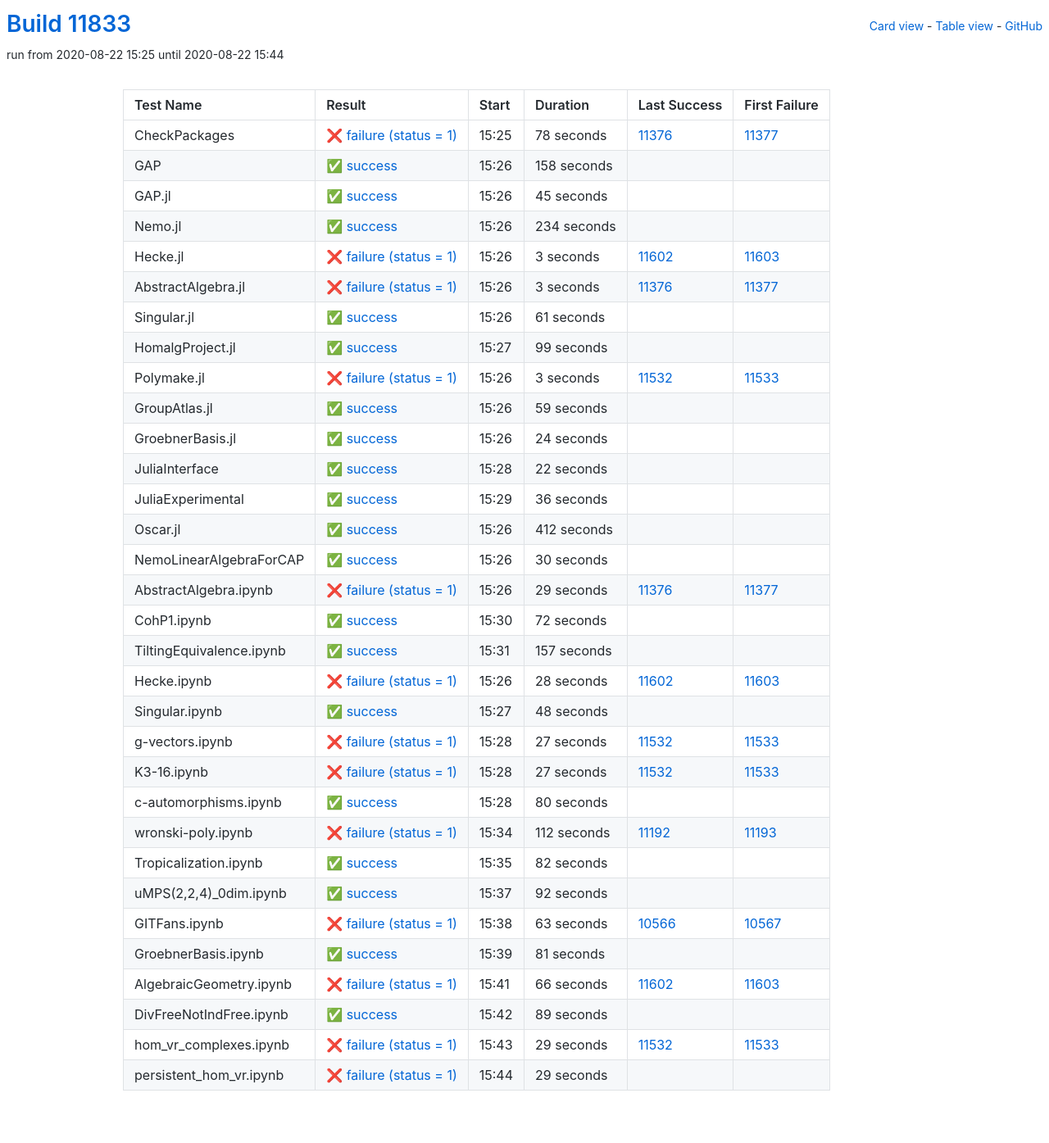
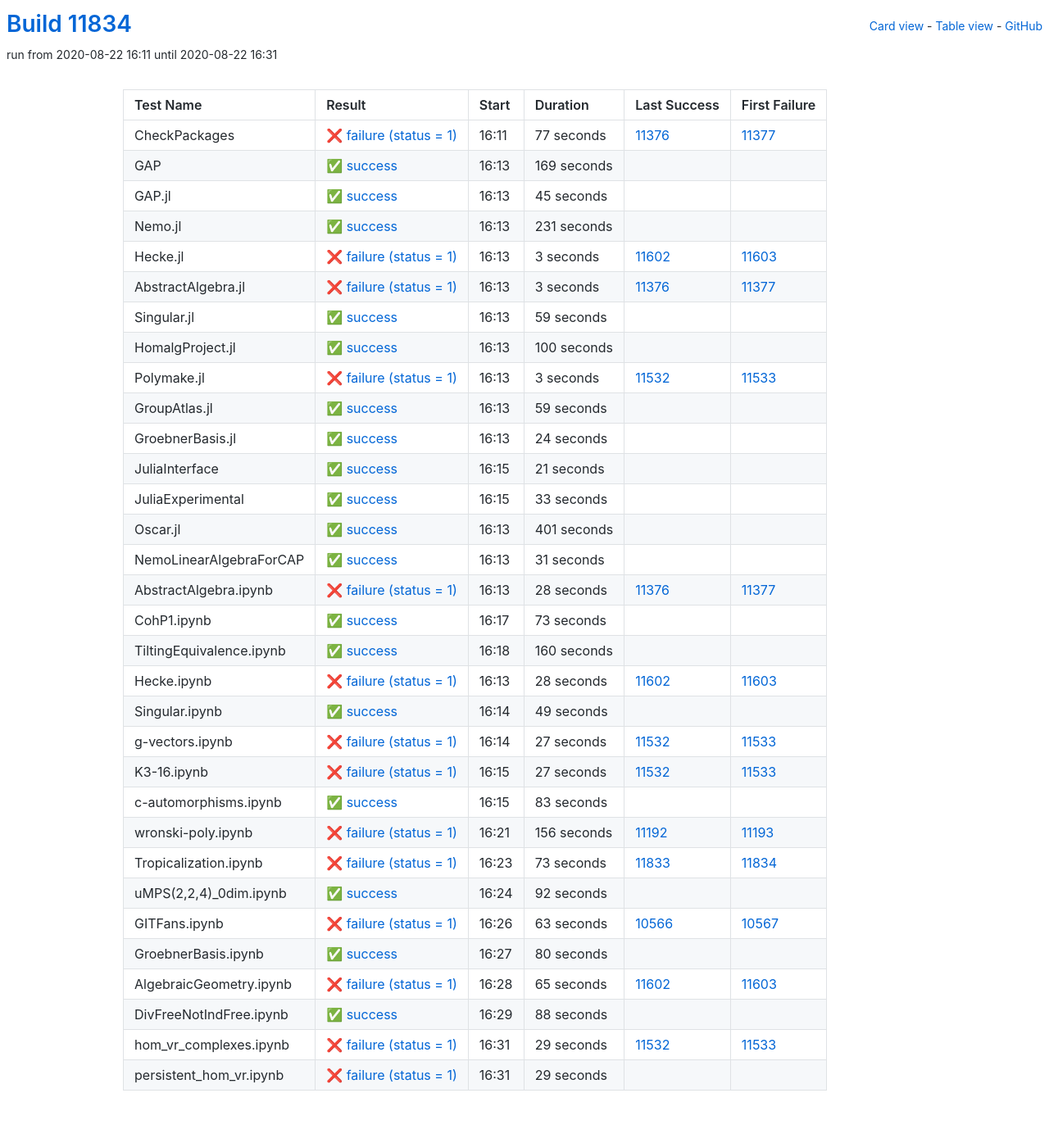
Before and after one commit to oscar-system/oscar-ci-status, a Jekyll site: the page built from table.html, in a window 1280 px wide. Shown: the whole page at 82% size. Built offline with Jekyll 4.4.1, drawn with Linux system fonts in a browser that asks for light colours.

Commit message:
Build #11834

```diff
--- a/_data/ci.yml
+++ b/_data/ci.yml
@@ -1,6 +1,6 @@
 ---
-build: 11833
-build_url: https://oscarci.mathematik.uni-kl.de/job/oscar/11833/
+build: 11834
+build_url: https://oscarci.mathematik.uni-kl.de/job/oscar/11834/
 job: oscar
 organization: oscar-system
 repo: oscar-ci-status
@@ -8,32 +8,32 @@
 tests:
 - name: CheckPackages
   id: checkpackages
-  log: https://oscarci.mathematik.uni-kl.de/job/oscar/11833/artifact/logs/build-11833/CheckPackages.log
-  start: 2020-08-22 15:25
+  log: https://oscarci.mathematik.uni-kl.de/job/oscar/11834/artifact/logs/build-11834/CheckPackages.log
+  start: 2020-08-22 16:11
   success: false
   exitcode: 1
   status: failure
-  duration: 78
+  duration: 77
   last_success: 11376
   last_success_url: https://oscarci.mathematik.uni-kl.de/job/oscar/11376/
   first_failure: 11377
   first_failure_url: https://oscarci.mathematik.uni-kl.de/job/oscar/11377/
 - name: GAP
   id: gap
-  log: https://oscarci.mathematik.uni-kl.de/job/oscar/11833/artifact/logs/build-11833/GAP.log
-  start: 2020-08-22 15:26
+  log: https://oscarci.mathematik.uni-kl.de/job/oscar/11834/artifact/logs/build-11834/GAP.log
+  start: 2020-08-22 16:13
   success: true
   exitcode: 0
   status: success
-  duration: 158
+  duration: 169
   last_success: false
   last_success_url:
   first_failure: false
   first_failure_url:
 - name: GAP.jl
   id: gap-jl
-  log: https://oscarci.mathematik.uni-kl.de/job/oscar/11833/artifact/logs/build-11833/GAP.jl.log
-  start: 2020-08-22 15:26
+  log: https://oscarci.mathematik.uni-kl.de/job/oscar/11834/artifact/logs/build-11834/GAP.jl.log
+  start: 2020-08-22 16:13
   success: true
   exitcode: 0
   status: success
@@ -44,20 +44,20 @@
   first_failure_url:
 - name: Nemo.jl
   id: nemo-jl
-  log: https://oscarci.mathematik.uni-kl.de/job/oscar/11833/artifact/logs/build-11833/Nemo.jl.log
-  start: 2020-08-22 15:26
+  log: https://oscarci.mathematik.uni-kl.de/job/oscar/11834/artifact/logs/build-11834/Nemo.jl.log
+  start: 2020-08-22 16:13
   success: true
   exitcode: 0
   status: success
-  duration: 234
+  duration: 231
   last_success: false
   last_success_url:
   first_failure: false
   first_failure_url:
 - name: Hecke.jl
   id: hecke-jl
-  log: https://oscarci.mathematik.uni-kl.de/job/oscar/11833/artifact/logs/build-11833/Hecke.jl.log
-  start: 2020-08-22 15:26
+  log: https://oscarci.mathematik.uni-kl.de/job/oscar/11834/artifact/logs/build-11834/Hecke.jl.log
+  start: 2020-08-22 16:13
   success: false
   exitcode: 1
   status: failure
@@ -68,8 +68,8 @@
   first_failure_url: https://oscarci.mathematik.uni-kl.de/job/oscar/11603/
 - name: AbstractAlgebra.jl
   id: abstractalgebra-jl
-  log: https://oscarci.mathematik.uni-kl.de/job/oscar/11833/artifact/logs/build-11833/AbstractAlgebra.jl.log
-  start: 2020-08-22 15:26
+  log: https://oscarci.mathematik.uni-kl.de/job/oscar/11834/artifact/logs/build-11834/AbstractAlgebra.jl.log
+  start: 2020-08-22 16:13
   success: false
   exitcode: 1
   status: failure
@@ -80,32 +80,32 @@
   first_failure_url: https://oscarci.mathematik.uni-kl.de/job/oscar/11377/
 - name: Singular.jl
   id: singular-jl
-  log: https://oscarci.mathematik.uni-kl.de/job/oscar/11833/artifact/logs/build-11833/Singular.jl.log
-  start: 2020-08-22 15:26
+  log: https://oscarci.mathematik.uni-kl.de/job/oscar/11834/artifact/logs/build-11834/Singular.jl.log
+  start: 2020-08-22 16:13
   success: true
   exitcode: 0
   status: success
-  duration: 61
+  duration: 59
   last_success: false
   last_success_url:
   first_failure: false
   first_failure_url:
 - name: HomalgProject.jl
   id: homalgproject-jl
-  log: https://oscarci.mathematik.uni-kl.de/job/oscar/11833/artifact/logs/build-11833/HomalgProject.jl.log
-  start: 2020-08-22 15:27
+  log: https://oscarci.mathematik.uni-kl.de/job/oscar/11834/artifact/logs/build-11834/HomalgProject.jl.log
+  start: 2020-08-22 16:13
   success: true
   exitcode: 0
   status: success
-  duration: 99
+  duration: 100
   last_success: false
   last_success_url:
   first_failure: false
   first_failure_url:
 - name: Polymake.jl
   id: polymake-jl
-  log: https://oscarci.mathematik.uni-kl.de/job/oscar/11833/artifact/logs/build-11833/Polymake.jl.log
-  start: 2020-08-22 15:26
+  log: https://oscarci.mathematik.uni-kl.de/job/oscar/11834/artifact/logs/build-11834/Polymake.jl.log
+  start: 2020-08-22 16:13
   success: false
   exitcode: 1
   status: failure
@@ -116,8 +116,8 @@
   first_failure_url: https://oscarci.mathematik.uni-kl.de/job/oscar/11533/
 - name: GroupAtlas.jl
   id: groupatlas-jl
-  log: https://oscarci.mathematik.uni-kl.de/job/oscar/11833/artifact/logs/build-11833/GroupAtlas.jl.log
-  start: 2020-08-22 15:26
+  log: https://oscarci.mathematik.uni-kl.de/job/oscar/11834/artifact/logs/build-11834/GroupAtlas.jl.log
+  start: 2020-08-22 16:13
   success: true
   exitcode: 0
   status: success
@@ -128,8 +128,8 @@
   first_failure_url:
 - name: GroebnerBasis.jl
   id: groebnerbasis-jl
-  log: https://oscarci.mathematik.uni-kl.de/job/oscar/11833/artifact/logs/build-11833/GroebnerBasis.jl.log
-  start: 2020-08-22 15:26
+  log: https://oscarci.mathematik.uni-kl.de/job/oscar/11834/artifact/logs/build-11834/GroebnerBasis.jl.log
+  start: 2020-08-22 16:13
   success: true
   exitcode: 0
   status: success
@@ -140,92 +140,92 @@
   first_failure_url:
 - name: JuliaInterface
   id: juliainterface
-  log: https://oscarci.mathematik.uni-kl.de/job/oscar/11833/artifact/logs/build-11833/JuliaInterface.log
-  start: 2020-08-22 15:28
+  log: https://oscarci.mathematik.uni-kl.de/job/oscar/11834/artifact/logs/build-11834/JuliaInterface.log
+  start: 2020-08-22 16:15
   success: true
   exitcode: 0
   status: success
-  duration: 22
+  duration: 21
   last_success: false
   last_success_url:
   first_failure: false
   first_failure_url:
 - name: JuliaExperimental
   id: juliaexperimental
-  log: https://oscarci.mathematik.uni-kl.de/job/oscar/11833/artifact/logs/build-11833/JuliaExperimental.log
-  start: 2020-08-22 15:29
+  log: https://oscarci.mathematik.uni-kl.de/job/oscar/11834/artifact/logs/build-11834/JuliaExperimental.log
+  start: 2020-08-22 16:15
   success: true
   exitcode: 0
   status: success
-  duration: 36
+  duration: 33
   last_success: false
   last_success_url:
   first_failure: false
   first_failure_url:
 - name: Oscar.jl
   id: oscar-jl
-  log: https://oscarci.mathematik.uni-kl.de/job/oscar/11833/artifact/logs/build-11833/Oscar.jl.log
-  start: 2020-08-22 15:26
+  log: https://oscarci.mathematik.uni-kl.de/job/oscar/11834/artifact/logs/build-11834/Oscar.jl.log
+  start: 2020-08-22 16:13
   success: true
   exitcode: 0
   status: success
-  duration: 412
+  duration: 401
   last_success: false
   last_success_url:
   first_failure: false
   first_failure_url:
 - name: NemoLinearAlgebraForCAP
   id: nemolinearalgebraforcap
-  log: https://oscarci.mathematik.uni-kl.de/job/oscar/11833/artifact/logs/build-11833/NemoLinearAlgebraForCAP.log
-  start: 2020-08-22 15:26
+  log: https://oscarci.mathematik.uni-kl.de/job/oscar/11834/artifact/logs/build-11834/NemoLinearAlgebraForCAP.log
+  start: 2020-08-22 16:13
   success: true
   exitcode: 0
   status: success
-  duration: 30
+  duration: 31
   last_success: false
   last_success_url:
   first_failure: false
   first_failure_url:
 - name: AbstractAlgebra.ipynb
   id: abstractalgebra-ipynb
-  log: https://oscarci.mathematik.uni-kl.de/job/oscar/11833/artifact/logs/build-11833/AbstractAlgebra.ipynb.log
-  start: 2020-08-22 15:26
+  log: https://oscarci.mathematik.uni-kl.de/job/oscar/11834/artifact/logs/build-11834/AbstractAlgebra.ipynb.log
+  start: 2020-08-22 16:13
   success: false
   exitcode: 1
   status: failure
-  duration: 29
+  duration: 28
   last_success: 11376
   last_success_url: https://oscarci.mathematik.uni-kl.de/job/oscar/11376/
   first_failure: 11377
   first_failure_url: https://oscarci.mathematik.uni-kl.de/job/oscar/11377/
 - name: CohP1.ipynb
   id: cohp1-ipynb
-  log: https://oscarci.mathematik.uni-kl.de/job/oscar/11833/artifact/logs/build-11833/CohP1.ipynb.log
-  start: 2020-08-22 15:30
+  log: https://oscarci.mathematik.uni-kl.de/job/oscar/11834/artifact/logs/build-11834/CohP1.ipynb.log
+  start: 2020-08-22 16:17
   success: true
   exitcode: 0
   status: success
-  duration: 72
+  duration: 73
   last_success: false
   last_success_url:
   first_failure: false
   first_failure_url:
 - name: TiltingEquivalence.ipynb
   id: tiltingequivalence-ipynb
-  log: https://oscarci.mathematik.uni-kl.de/job/oscar/11833/artifact/logs/build-11833/TiltingEquivalence.ipynb.log
-  start: 2020-08-22 15:31
+  log: https://oscarci.mathematik.uni-kl.de/job/oscar/11834/artifact/logs/build-11834/TiltingEquivalence.ipynb.log
+  start: 2020-08-22 16:18
   success: true
   exitcode: 0
   status: success
-  duration: 157
+  duration: 160
   last_success: false
   last_success_url:
   first_failure: false
   first_failure_url:
 - name: Hecke.ipynb
   id: hecke-ipynb
-  log: https://oscarci.mathematik.uni-kl.de/job/oscar/11833/artifact/logs/build-11833/Hecke.ipynb.log
-  start: 2020-08-22 15:26
+  log: https://oscarci.mathematik.uni-kl.de/job/oscar/11834/artifact/logs/build-11834/Hecke.ipynb.log
+  start: 2020-08-22 16:13
   success: false
   exitcode: 1
   status: failure
@@ -236,20 +236,20 @@
   first_failure_url: https://oscarci.mathematik.uni-kl.de/job/oscar/11603/
 - name: Singular.ipynb
   id: singular-ipynb
-  log: https://oscarci.mathematik.uni-kl.de/job/oscar/11833/artifact/logs/build-11833/Singular.ipynb.log
-  start: 2020-08-22 15:27
+  log: https://oscarci.mathematik.uni-kl.de/job/oscar/11834/artifact/logs/build-11834/Singular.ipynb.log
+  start: 2020-08-22 16:14
   success: true
   exitcode: 0
   status: success
-  duration: 48
+  duration: 49
   last_success: false
   last_success_url:
   first_failure: false
   first_failure_url:
 - name: g-vectors.ipynb
   id: g-vectors-ipynb
-  log: https://oscarci.mathematik.uni-kl.de/job/oscar/11833/artifact/logs/build-11833/g-vectors.ipynb.log
-  start: 2020-08-22 15:28
+  log: https://oscarci.mathematik.uni-kl.de/job/oscar/11834/artifact/logs/build-11834/g-vectors.ipynb.log
+  start: 2020-08-22 16:14
   success: false
   exitcode: 1
   status: failure
@@ -260,8 +260,8 @@
   first_failure_url: https://oscarci.mathematik.uni-kl.de/job/oscar/11533/
 - name: K3-16.ipynb
   id: k3-16-ipynb
-  log: https://oscarci.mathematik.uni-kl.de/job/oscar/11833/artifact/logs/build-11833/K3-16.ipynb.log
-  start: 2020-08-22 15:28
+  log: https://oscarci.mathematik.uni-kl.de/job/oscar/11834/artifact/logs/build-11834/K3-16.ipynb.log
+  start: 2020-08-22 16:15
   success: false
   exitcode: 1
   status: failure
@@ -272,44 +272,44 @@
   first_failure_url: https://oscarci.mathematik.uni-kl.de/job/oscar/11533/
 - name: c-automorphisms.ipynb
   id: c-automorphisms-ipynb
-  log: https://oscarci.mathematik.uni-kl.de/job/oscar/11833/artifact/logs/build-11833/c-automorphisms.ipynb.log
-  start: 2020-08-22 15:28
+  log: https://oscarci.mathematik.uni-kl.de/job/oscar/11834/artifact/logs/build-11834/c-automorphisms.ipynb.log
+  start: 2020-08-22 16:15
   success: true
   exitcode: 0
   status: success
-  duration: 80
+  duration: 83
   last_success: false
   last_success_url:
   first_failure: false
   first_failure_url:
 - name: wronski-poly.ipynb
   id: wronski-poly-ipynb
-  log: https://oscarci.mathematik.uni-kl.de/job/oscar/11833/artifact/logs/build-11833/wronski-poly.ipynb.log
-  start: 2020-08-22 15:34
+  log: https://oscarci.mathematik.uni-kl.de/job/oscar/11834/artifact/logs/build-11834/wronski-poly.ipynb.log
+  start: 2020-08-22 16:21
   success: false
   exitcode: 1
   status: failure
-  duration: 112
+  duration: 156
   last_success: 11192
   last_success_url: https://oscarci.mathematik.uni-kl.de/job/oscar/11192/
   first_failure: 11193
   first_failure_url: https://oscarci.mathematik.uni-kl.de/job/oscar/11193/
 - name: Tropicalization.ipynb
   id: tropicalization-ipynb
-  log: https://oscarci.mathematik.uni-kl.de/job/oscar/11833/artifact/logs/build-11833/Tropicalization.ipynb.log
-  start: 2020-08-22 15:35
-  success: true
-  exitcode: 0
-  status: success
-  duration: 82
-  last_success: false
-  last_success_url:
-  first_failure: false
-  first_failure_url:
+  log: https://oscarci.mathematik.uni-kl.de/job/oscar/11834/artifact/logs/build-11834/Tropicalization.ipynb.log
+  start: 2020-08-22 16:23
+  success: false
+  exitcode: 1
+  status: failure
+  duration: 73
+  last_success: 11833
+  last_success_url: https://oscarci.mathematik.uni-kl.de/job/oscar/11833/
+  first_failure: 11834
+  first_failure_url: https://oscarci.mathematik.uni-kl.de/job/oscar/11834/
 - name: uMPS(2,2,4)_0dim.ipynb
   id: umps-2-2-4-0dim-ipynb
-  log: https://oscarci.mathematik.uni-kl.de/job/oscar/11833/artifact/logs/build-11833/uMPS-2-2-4-_0dim.ipynb.log
-  start: 2020-08-22 15:37
+  log: https://oscarci.mathematik.uni-kl.de/job/oscar/11834/artifact/logs/build-11834/uMPS-2-2-4-_0dim.ipynb.log
+  start: 2020-08-22 16:24
   success: true
   exitcode: 0
   status: success
@@ -320,8 +320,8 @@
   first_failure_url:
 - name: GITFans.ipynb
   id: gitfans-ipynb
-  log: https://oscarci.mathematik.uni-kl.de/job/oscar/11833/artifact/logs/build-11833/GITFans.ipynb.log
-  start: 2020-08-22 15:38
+  log: https://oscarci.mathematik.uni-kl.de/job/oscar/11834/artifact/logs/build-11834/GITFans.ipynb.log
+  start: 2020-08-22 16:26
   success: false
   exitcode: 1
   status: failure
@@ -332,44 +332,44 @@
   first_failure_url: https://oscarci.mathematik.uni-kl.de/job/oscar/10567/
 - name: GroebnerBasis.ipynb
   id: groebnerbasis-ipynb
-  log: https://oscarci.mathematik.uni-kl.de/job/oscar/11833/artifact/logs/build-11833/GroebnerBasis.ipynb.log
-  start: 2020-08-22 15:39
+  log: https://oscarci.mathematik.uni-kl.de/job/oscar/11834/artifact/logs/build-11834/GroebnerBasis.ipynb.log
+  start: 2020-08-22 16:27
   success: true
   exitcode: 0
   status: success
-  duration: 81
+  duration: 80
   last_success: false
   last_success_url:
   first_failure: false
   first_failure_url:
 - name: AlgebraicGeometry.ipynb
   id: algebraicgeometry-ipynb
-  log: https://oscarci.mathematik.uni-kl.de/job/oscar/11833/artifact/logs/build-11833/AlgebraicGeometry.ipynb.log
-  start: 2020-08-22 15:41
+  log: https://oscarci.mathematik.uni-kl.de/job/oscar/11834/artifact/logs/build-11834/AlgebraicGeometry.ipynb.log
+  start: 2020-08-22 16:28
   success: false
   exitcode: 1
   status: failure
-  duration: 66
+  duration: 65
   last_success: 11602
   last_success_url: https://oscarci.mathematik.uni-kl.de/job/oscar/11602/
   first_failure: 11603
   first_failure_url: https://oscarci.mathematik.uni-kl.de/job/oscar/11603/
 - name: DivFreeNotIndFree.ipynb
   id: divfreenotindfree-ipynb
-  log: https://oscarci.mathematik.uni-kl.de/job/oscar/11833/artifact/logs/build-11833/DivFreeNotIndFree.ipynb.log
-  start: 2020-08-22 15:42
+  log: https://oscarci.mathematik.uni-kl.de/job/oscar/11834/artifact/logs/build-11834/DivFreeNotIndFree.ipynb.log
+  start: 2020-08-22 16:29
   success: true
   exitcode: 0
   status: success
-  duration: 89
+  duration: 88
   last_success: false
   last_success_url:
   first_failure: false
   first_failure_url:
 - name: hom_vr_complexes.ipynb
   id: hom-vr-complexes-ipynb
-  log: https://oscarci.mathematik.uni-kl.de/job/oscar/11833/artifact/logs/build-11833/hom_vr_complexes.ipynb.log
-  start: 2020-08-22 15:43
+  log: https://oscarci.mathematik.uni-kl.de/job/oscar/11834/artifact/logs/build-11834/hom_vr_complexes.ipynb.log
+  start: 2020-08-22 16:31
   success: false
   exitcode: 1
   status: failure
@@ -380,8 +380,8 @@
   first_failure_url: https://oscarci.mathematik.uni-kl.de/job/oscar/11533/
 - name: persistent_hom_vr.ipynb
   id: persistent-hom-vr-ipynb
-  log: https://oscarci.mathematik.uni-kl.de/job/oscar/11833/artifact/logs/build-11833/persistent_hom_vr.ipynb.log
-  start: 2020-08-22 15:44
+  log: https://oscarci.mathematik.uni-kl.de/job/oscar/11834/artifact/logs/build-11834/persistent_hom_vr.ipynb.log
+  start: 2020-08-22 16:31
   success: false
   exitcode: 1
   status: failure
```
Also changed, not shown: README.md.
